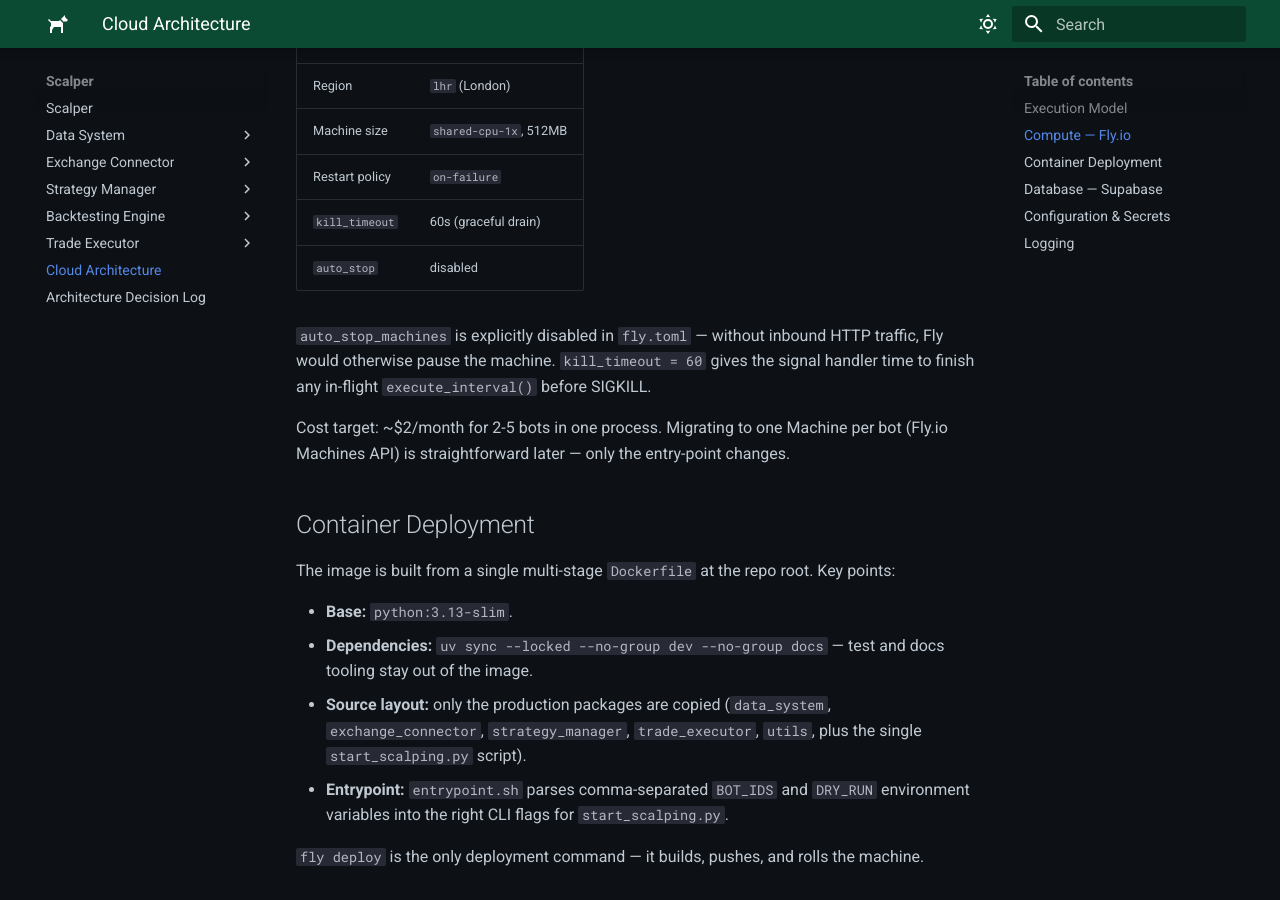
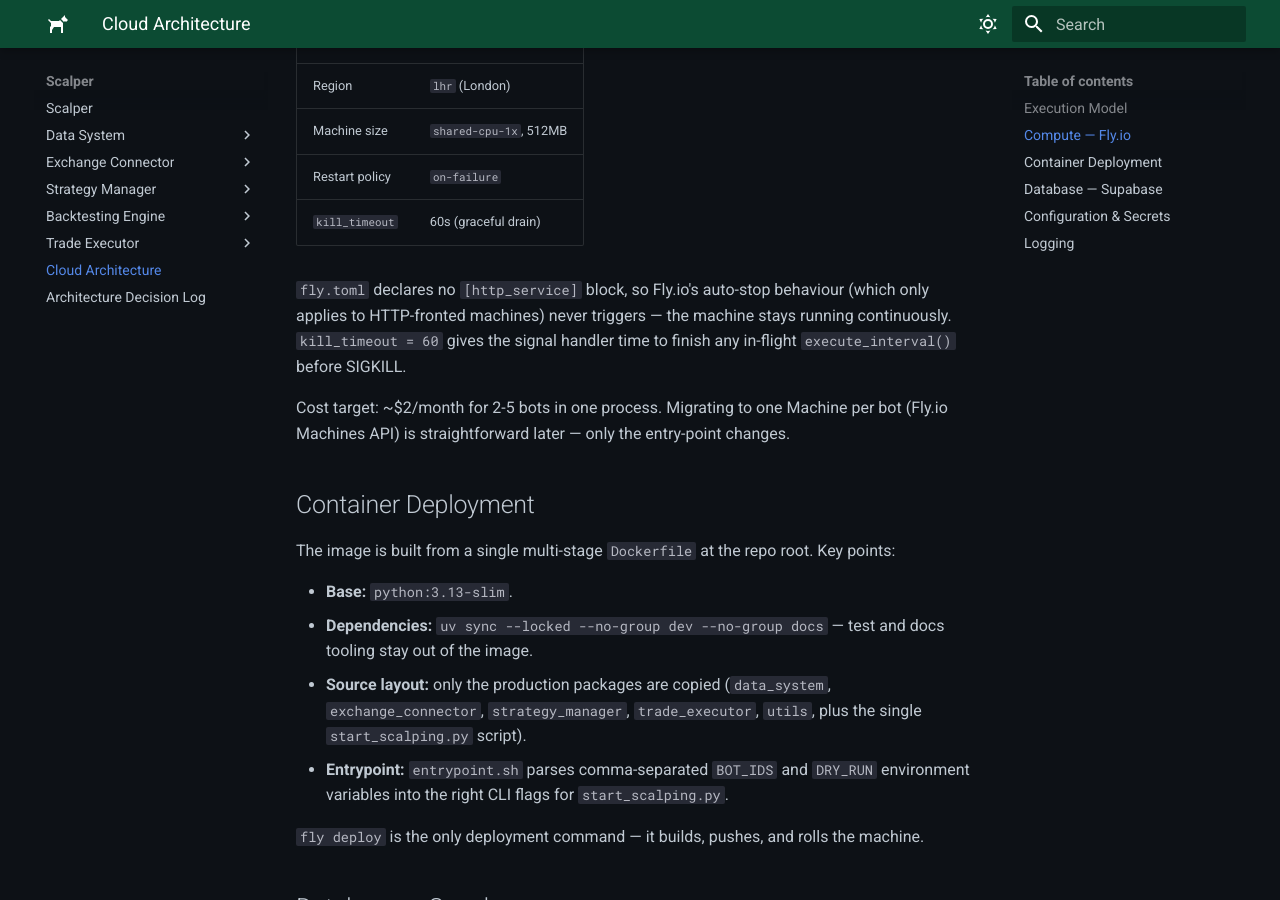
Before and after one commit to Phil-Lord/crypto-scalper, an MkDocs documentation site: the page built from docs/cloud-architecture.md, in a window 1280 px wide and 900 px high, scrolled down 761 px. Built offline with MkDocs 1.6.1 and Material for MkDocs 9.7.7, drawn with Linux system fonts in a browser that asks for light colours.

Commit message:
DOC: Remove mention of auto_stop_machines from docs as its inaccurate

```diff
--- a/docs/cloud-architecture.md
+++ b/docs/cloud-architecture.md
@@ -34,11 +34,11 @@
 | Machine size      | `shared-cpu-1x`, 512MB |
 | Restart policy    | `on-failure`           |
 | `kill_timeout`    | 60s (graceful drain)   |
-| `auto_stop`       | disabled               |
 
-`auto_stop_machines` is explicitly disabled in `fly.toml` — without inbound HTTP traffic,
-Fly would otherwise pause the machine. `kill_timeout = 60` gives the signal handler time to
-finish any in-flight `execute_interval()` before SIGKILL.
+`fly.toml` declares no `[http_service]` block, so Fly.io's auto-stop behaviour (which only
+applies to HTTP-fronted machines) never triggers — the machine stays running continuously.
+`kill_timeout = 60` gives the signal handler time to finish any in-flight
+`execute_interval()` before SIGKILL.
 
 Cost target: ~$2/month for 2-5 bots in one process. Migrating to one Machine per bot
 (Fly.io Machines API) is straightforward later — only the entry-point changes.
```
Also changed, not shown: docs/architecture-decision-log.md (+1 -1 lines).
